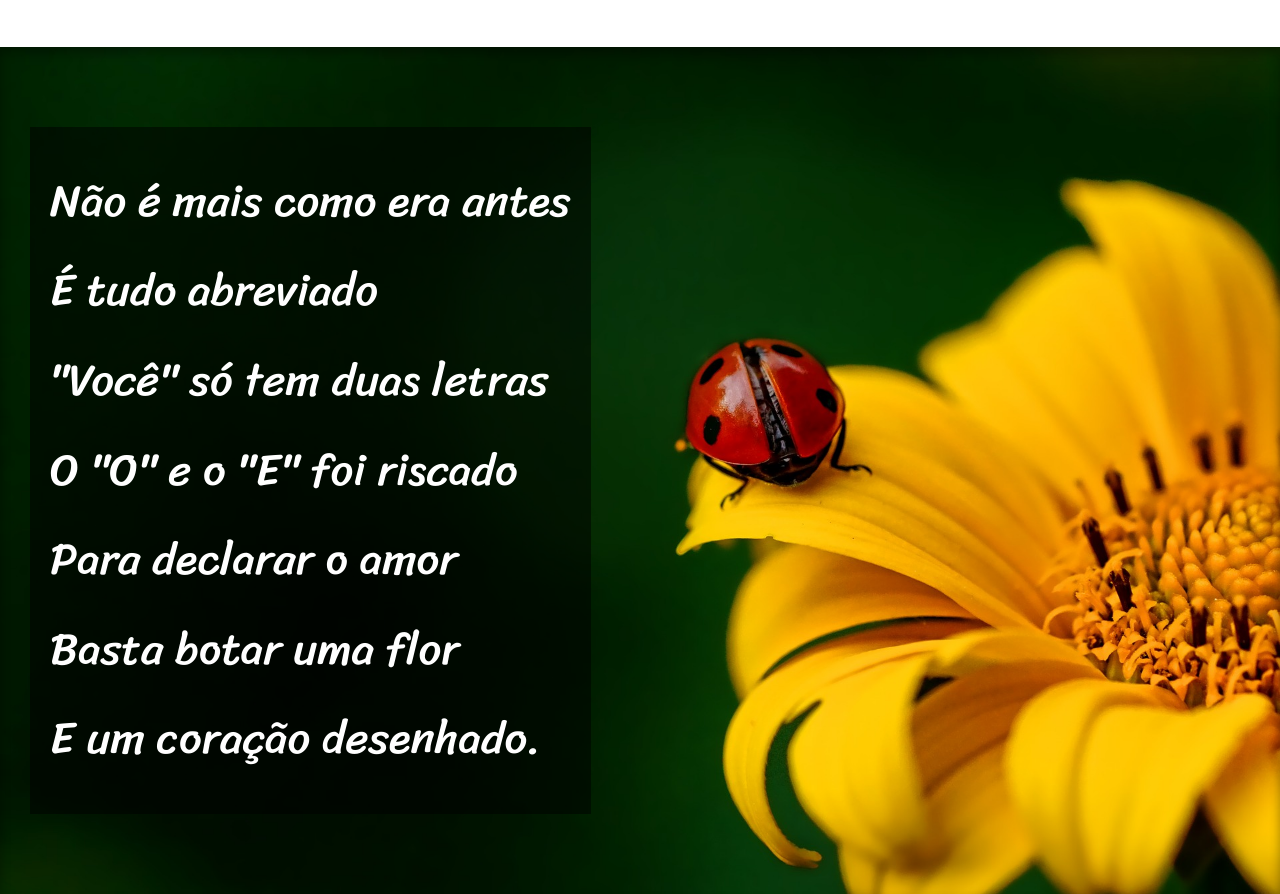
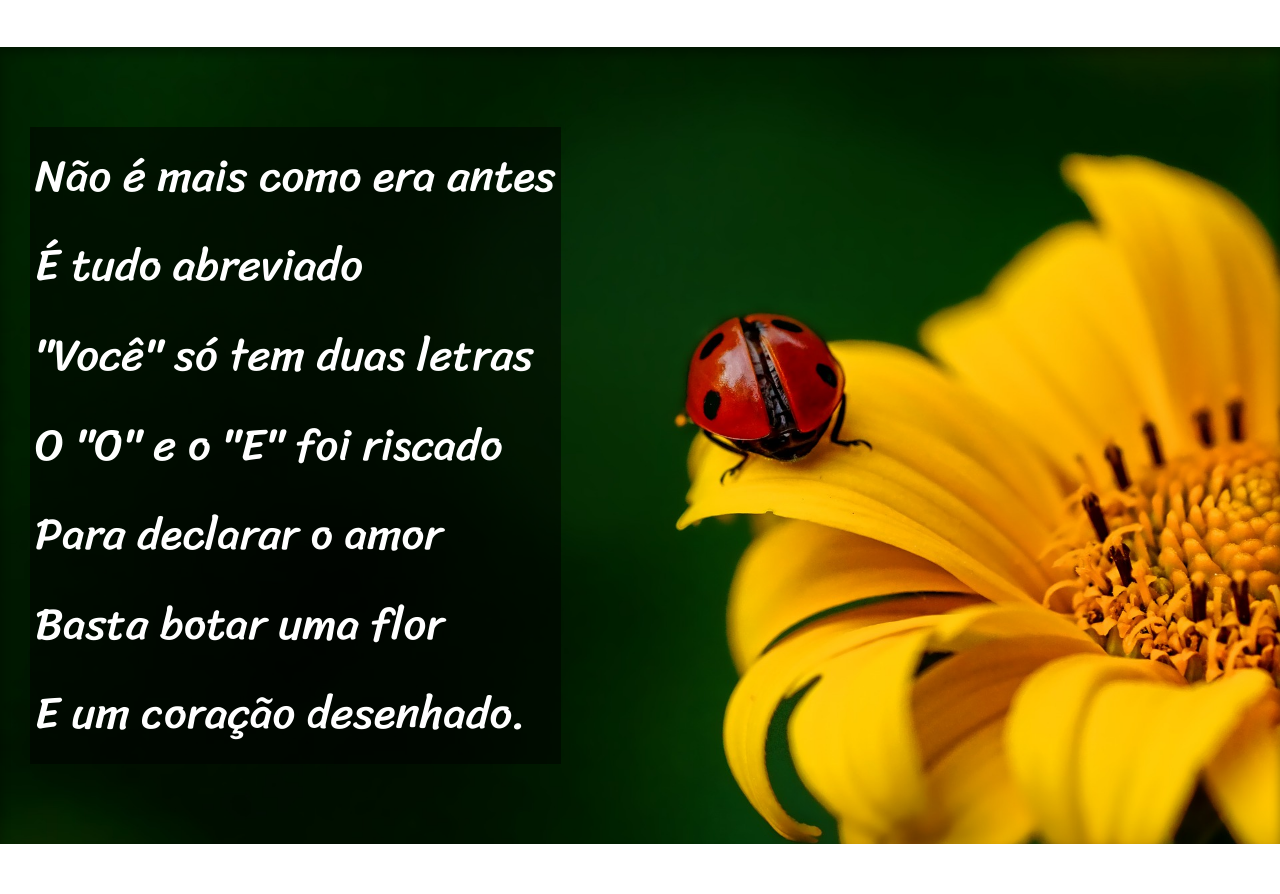
Before and after one commit to luiz-art-69/projeto-cordel, a plain HTML site: page index.html in a window 1280 px wide. Shown: the part 1100-1994 px from the top of the page. Drawn offline with Linux system fonts and the light colour scheme.

Commit message:
atualizado

```diff
--- a/estilo/style.css
+++ b/estilo/style.css
@@ -80,10 +80,10 @@ section#img02 {
     background-attachment: fixed;
 }
 
-section > p.sombra {
+section.imagem > p {
     display: inline-block;
     color: white;
-    padding: 30px 20px 30px 20px;
+    padding: 5px;
     background-color: rgba(0, 0, 0, 0.514);
 }
 
--- a/index.html
+++ b/index.html
@@ -77,6 +77,8 @@
                     Abriu outro aplicativo <br>
                     O mundo ficou cativo <br>
                     Da tecnologia do agora. <br>
+                </p>
+                <p>
                     Felizmente, pra orar <br>
                     Não precisa de internet <br>
                     Deus escuta todo mundo <br>
@@ -84,6 +86,7 @@
                     Dois pontos são dois joelhos <br>
                     Seus lábios são aparelhos <br>
                     Deixe que Deus interprete. <br>
+                </p>
                 </p>
         </section>
     </article>
```
